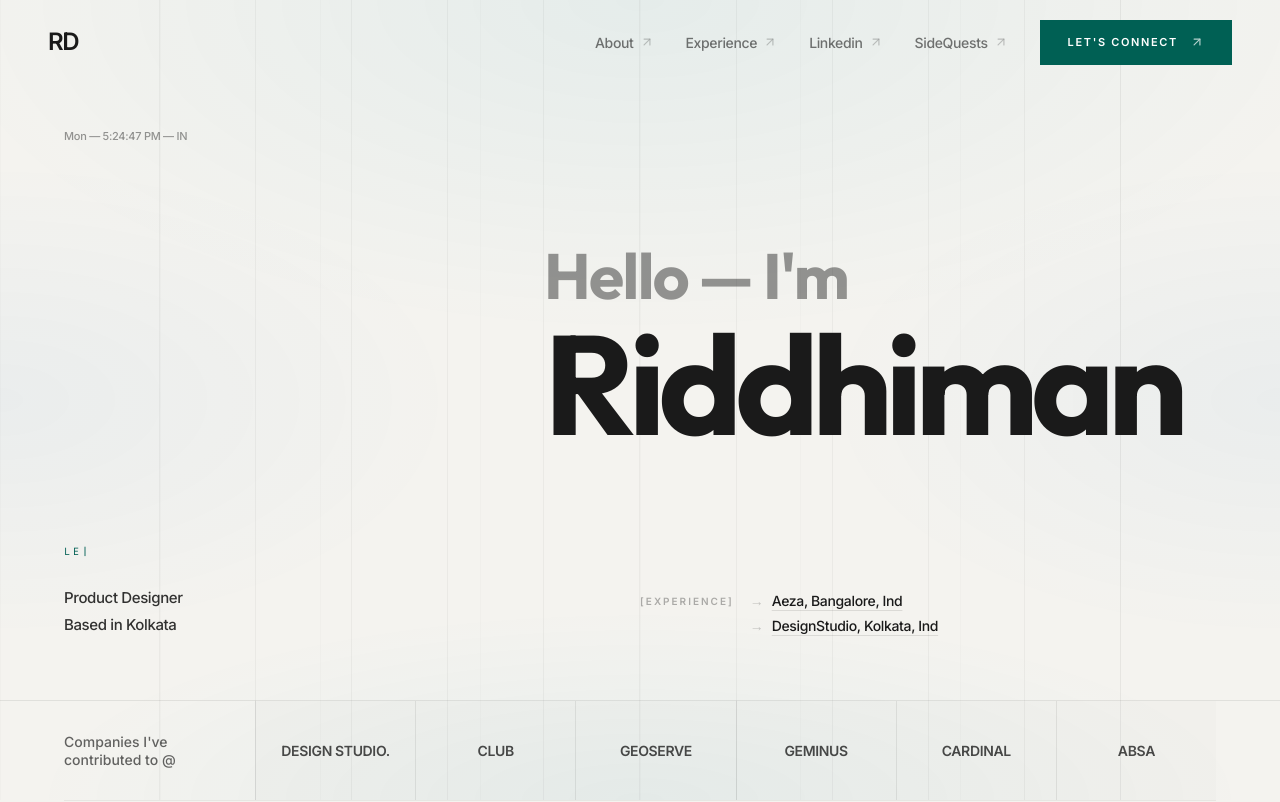
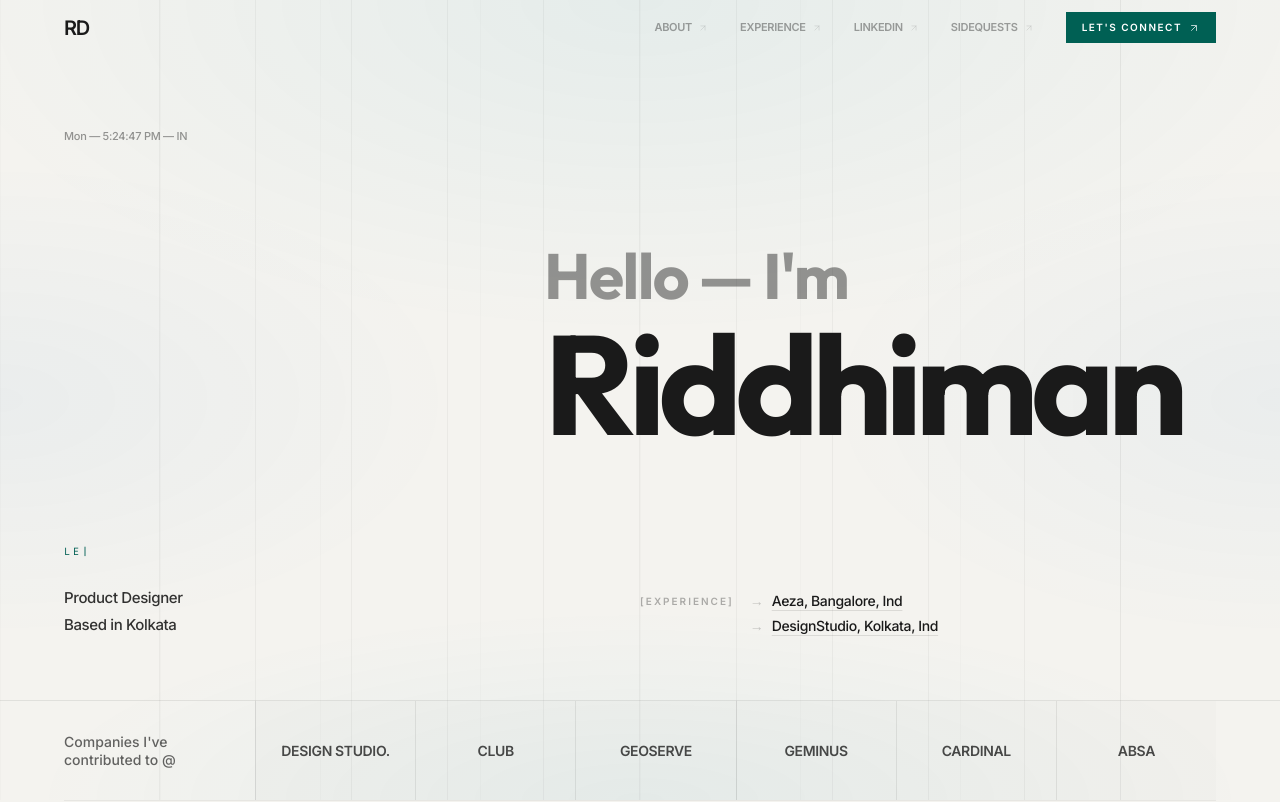
Before and after one commit to javaadde/portfolioo, a Next.js app: page / in a window 1280 px wide. Shown: the top 802 px of the page. Built offline with nearby package versions, Linux system fonts and the light colour scheme.

Commit message:
refactor: heror section refignment

```diff
--- a/src/components/NavBar.tsx
+++ b/src/components/NavBar.tsx
@@ -25,9 +25,9 @@ const NavBar = () => {
   return (
     <>
       <nav
-        className={`fixed top-0 left-0 w-full px-6 md:px-12 py-5 flex justify-between items-center z-[1000] transition-all duration-500 ${
+        className={`fixed top-0 left-0 w-full px-6 md:px-12 lg:px-16 py-3 flex justify-between items-center z-[1000] transition-all duration-500 ${
           scrolled
-            ? "bg-[#f4f3ef]/80 backdrop-blur-xl border-b border-black/[0.04]"
+            ? "bg-[#f4f3ef]/80 backdrop-blur-xl border-b border-black/[0.04] py-2.5"
             : "bg-transparent"
         }`}
       >
@@ -37,7 +37,7 @@ const NavBar = () => {
             initial={{ opacity: 0 }}
             animate={{ opacity: 1 }}
             transition={{ duration: 0.8 }}
-            className="font-black text-2xl tracking-[-0.06em] text-[#1a1a1a]"
+            className="font-black text-xl tracking-[-0.06em] text-[#1a1a1a]"
           >
             RD
           </motion.div>
@@ -55,10 +55,10 @@ const NavBar = () => {
               <Link
                 href={item.href}
                 target={item.href.startsWith("http") ? "_blank" : undefined}
-                className="group flex items-center gap-1.5 text-[14px] font-medium tracking-tight text-[#1a1a1a]/60 hover:text-[#1a1a1a] transition-all duration-300"
+                className="group flex items-center gap-1.5 text-[11px] font-bold tracking-tight text-[#1a1a1a]/40 hover:text-[#1a1a1a] transition-all duration-300 uppercase"
               >
                 {item.name}
-                <ArrowUpRight className="w-3.5 h-3.5 opacity-40 group-hover:opacity-100 group-hover:translate-x-0.5 group-hover:-translate-y-0.5 transition-all duration-300" />
+                <ArrowUpRight className="w-2.5 h-2.5 opacity-30 group-hover:opacity-100 group-hover:translate-x-0.5 group-hover:-translate-y-0.5 transition-all duration-300" />
               </Link>
             </motion.div>
           ))}
@@ -69,11 +69,11 @@ const NavBar = () => {
             transition={{ delay: 0.5, duration: 0.5 }}
           >
             <Link
-              href="mailto:your@email.com"
-              className="connect-btn flex items-center gap-3"
+              href="mailto:javad@example.com"
+              className="bg-accent text-white text-[10px] font-bold tracking-[0.15em] uppercase px-4 py-2 transition-all duration-500 ease-[cubic-bezier(0.16,1,0.3,1)] relative overflow-hidden flex items-center gap-1.5 "
             >
               LET&apos;S CONNECT
-              <ArrowUpRight className="w-3.5 h-3.5 opacity-70" />
+              <ArrowUpRight className="w-3 h-3 opacity-70" />
             </Link>
           </motion.div>
         </div>
```
